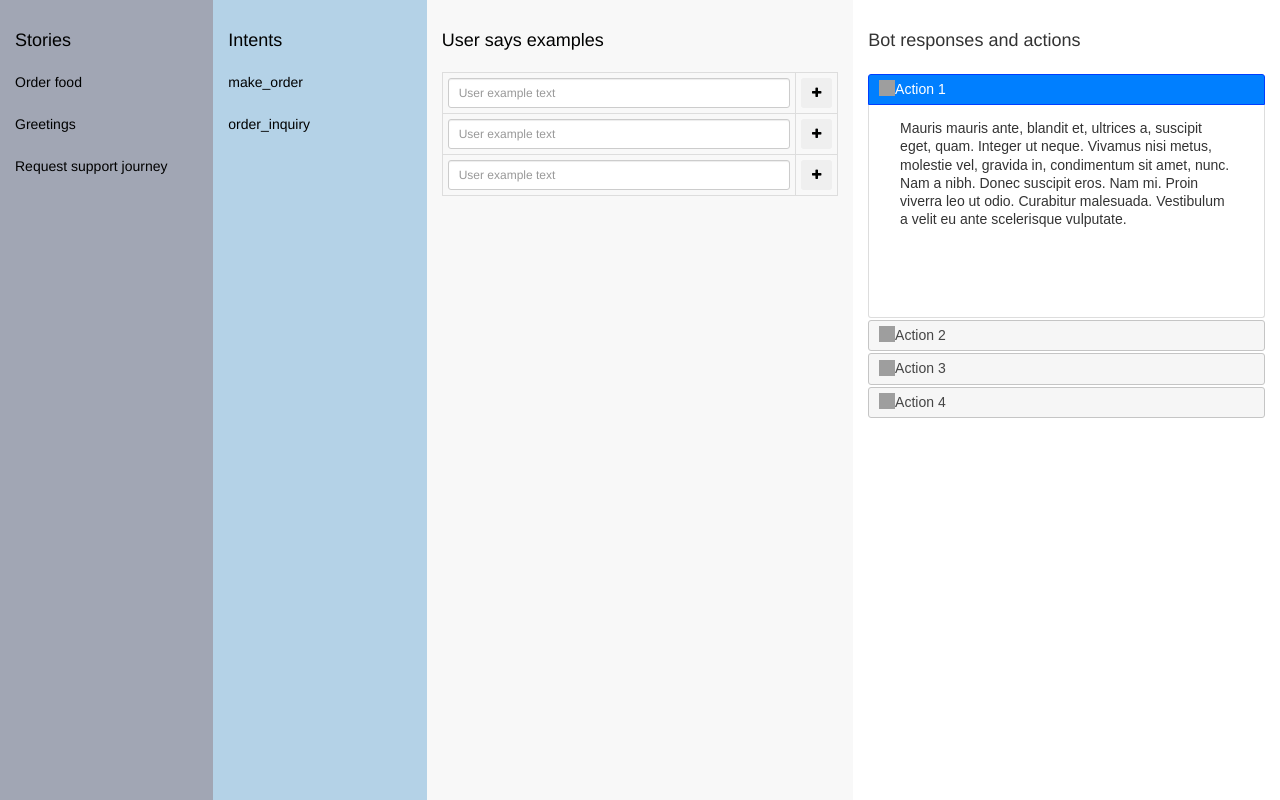
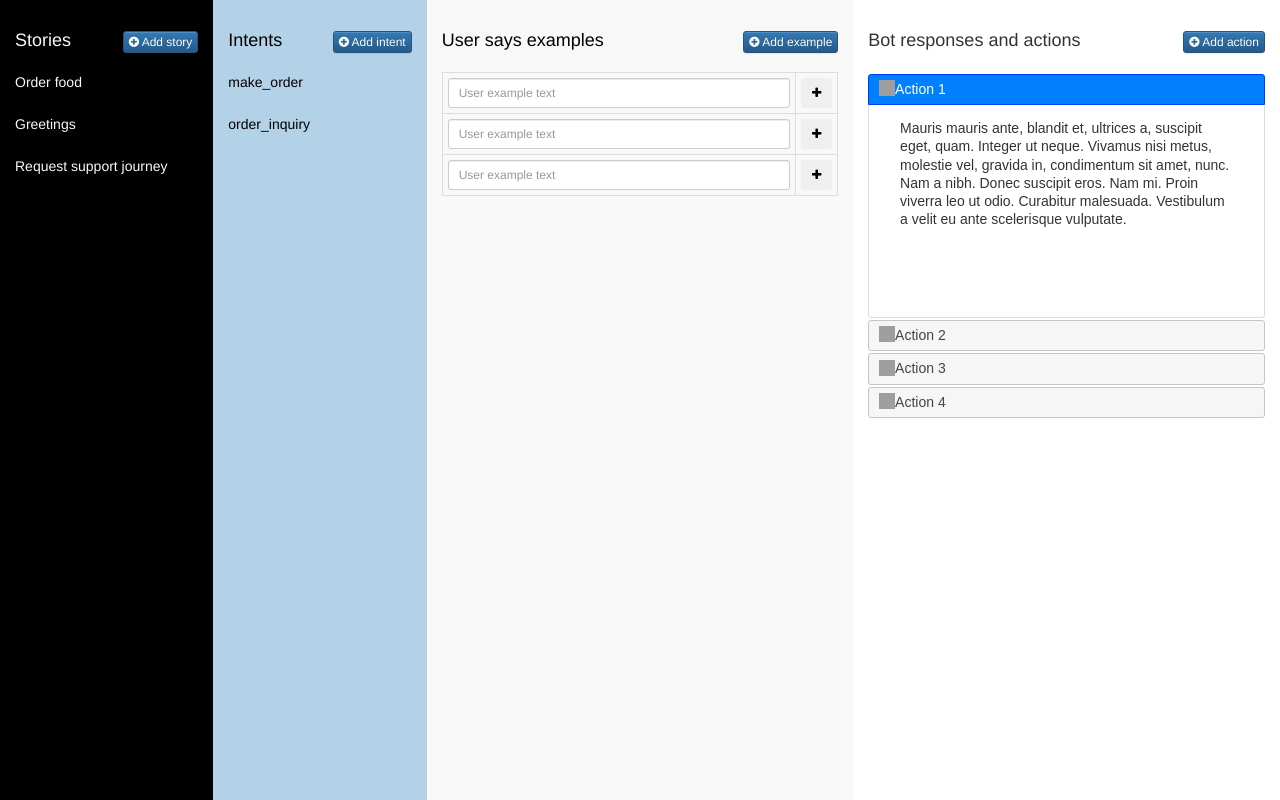
Before and after one commit to hsali/dj-rasacore-server, a Django app: template rasacore/templates/rasacore/index.html in a window 1280 px wide. Run offline with Django 3.2, Linux system fonts and the light colour scheme; the template is opened without the code that fills it, so the values that code supplies are empty; parts of the project's set-up code (start-up, migrations or seed data) failed here and were passed over; some libraries are stand-ins or nearby versions; grey boxes are pictures that could not be loaded.

Commit message:
Various components mockup

```diff
--- a/public/less/training.less
+++ b/public/less/training.less
@@ -13,7 +13,7 @@
             li {
                 padding: 11px 0;
                 &:hover, &:focus {
-                    .primary-bg;
+                    .secondary-bg;
                 }
             }
         }
@@ -22,6 +22,12 @@
         .tabular-list, .accordion-list {
             padding: 11px 0;
         }
+
+        h4 {
+            .action {
+                float: right;
+            }
+        }
     }
 
 }
--- a/rasacore/templates/rasacore/index.html
+++ b/rasacore/templates/rasacore/index.html
@@ -10,9 +10,15 @@
 <div class="container-fluid" id="trainingContainer">
     <div class="row full-height">
         <!-- Story list -->
-        <div class="col-md-2 full-height secondary-bg">
+        <div class="col-md-2 full-height primary-bg">
             <div class="content">
-                <h4>Stories</h4>
+                <h4>Stories
+                    <span class="action">
+                        <button class="btn btn-primary btn-xs">
+                            <i class="fa fa-plus-circle"></i> Add story
+                        </button>
+                    </span>
+                </h4>
                 <ul class="list-unstyled component-list">
                     <li>
                         <a href="javascript:;">Order food</a>
@@ -30,7 +36,13 @@
         <!-- Intents list -->
         <div class="col-md-2 full-height action-bg">
             <div class="content">
-                <h4>Intents</h4>
+                <h4>Intents
+                    <span class="action">
+                        <button class="btn btn-primary btn-xs">
+                            <i class="fa fa-plus-circle"></i> Add intent
+                        </button>
+                    </span>
+                </h4>
                 <ul class="list-unstyled component-list">
                     <li>
                         <a href="javascript:;">make_order</a>
@@ -45,7 +57,13 @@
         <!-- User says -->
         <div class="col-md-4 full-height neutral-bg">
             <div class="content">
-                <h4>User says examples</h4>
+                <h4>User says examples
+                    <span class="action">
+                        <button class="btn btn-primary btn-xs">
+                            <i class="fa fa-plus-circle"></i> Add example
+                        </button>
+                    </span>
+                </h4>
                 <div class="tabular-list">
                     <table class="table table-bordered table-condensed table-hover">
                         <tbody>
@@ -88,7 +106,13 @@
         <!-- Actions -->
         <div class="col-md-4 full-height">
             <div class="content">
-                <h4>Bot responses and actions</h4>
+                <h4>Bot responses and actions
+                    <span class="action">
+                        <button class="btn btn-primary btn-xs">
+                            <i class="fa fa-plus-circle"></i> Add action
+                        </button>
+                    </span>
+                </h4>
                 <div class="accordion-list">
                     <div id="actionsList">
                         <div class="group">
```
Also changed, not shown: public/css/app.css.
